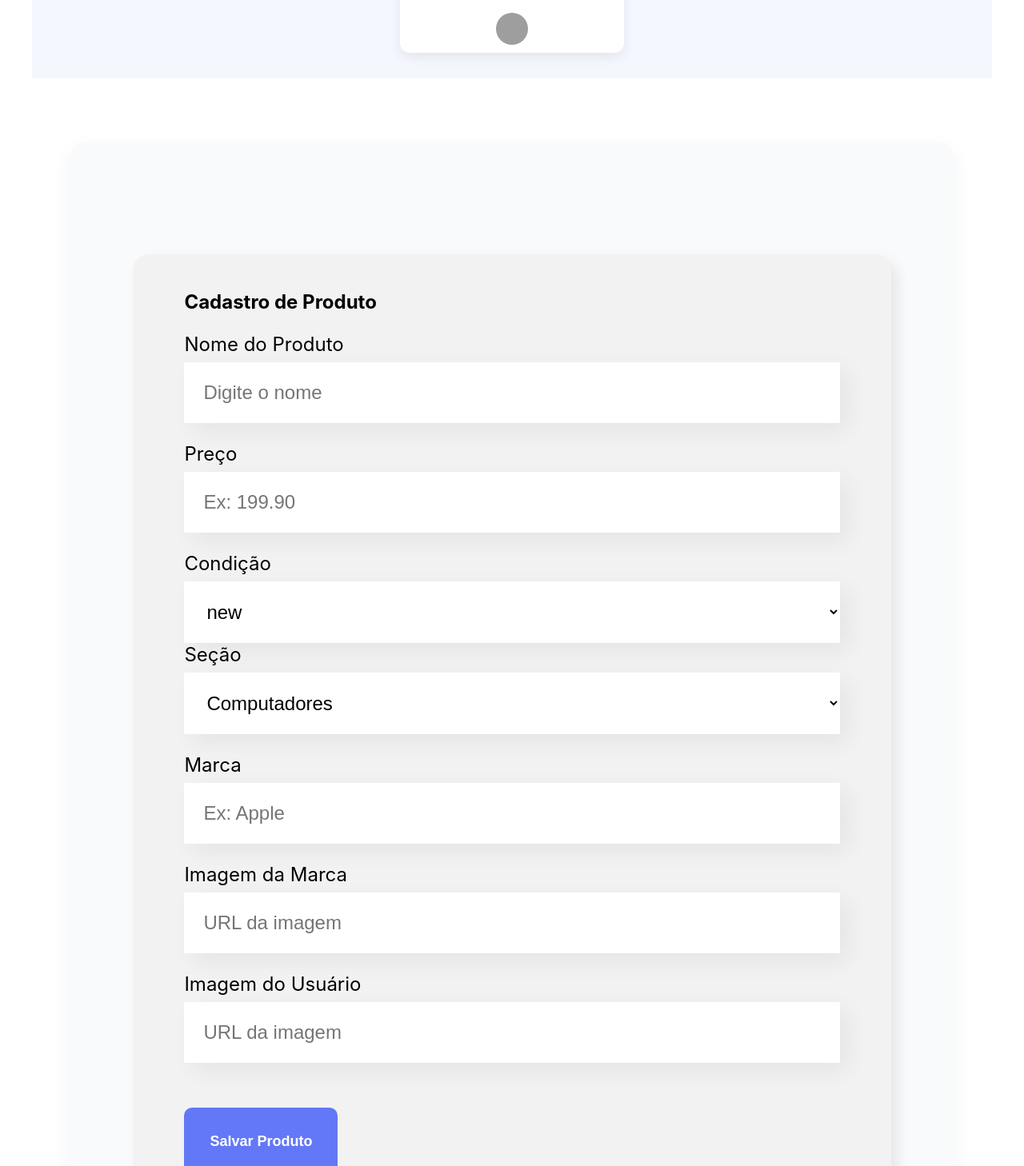
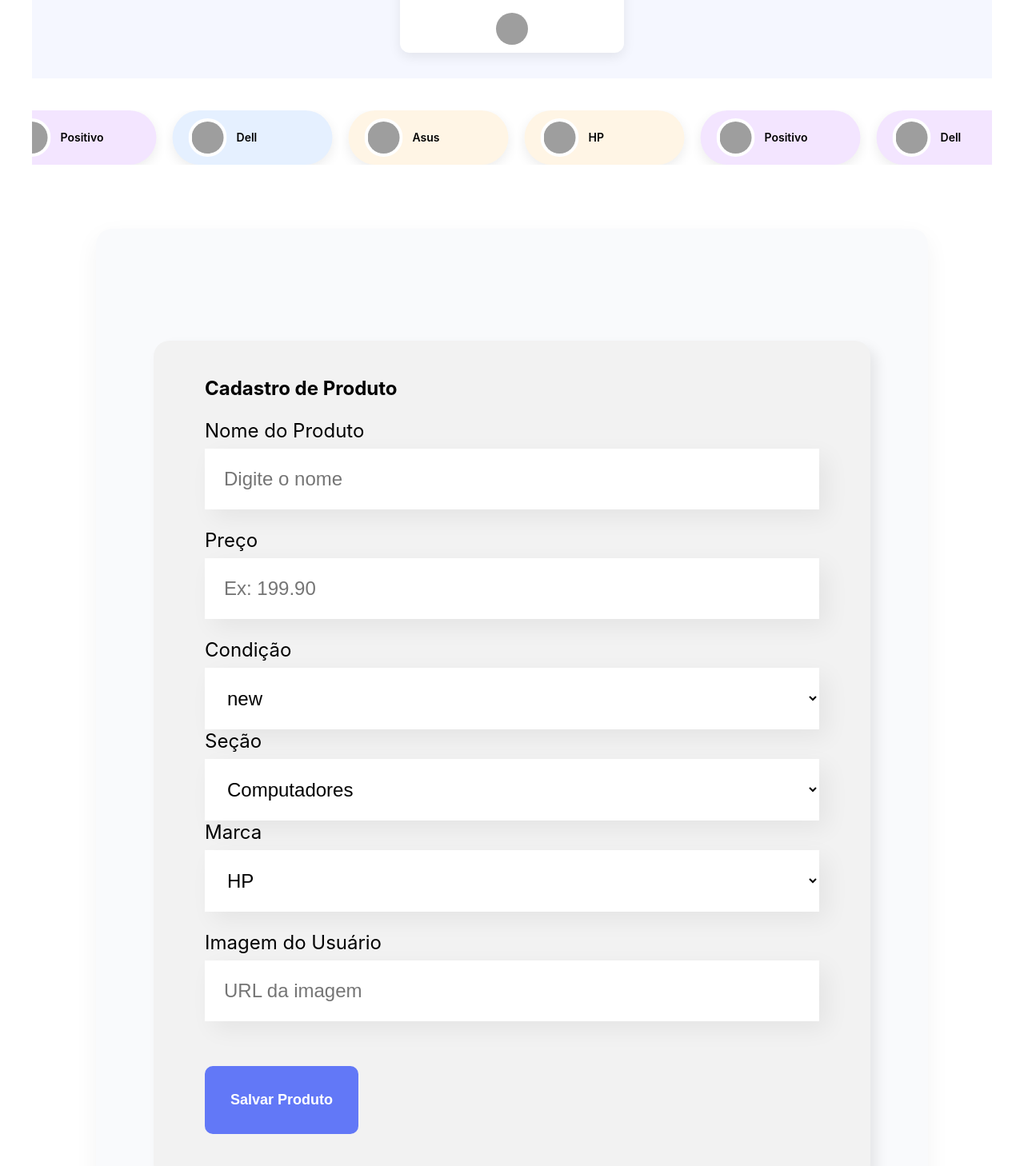
Before and after one commit to Miguel-Silva-Alves/ava-01-prw2, a React (Vite) app: page / in a window 1280 px wide. Shown: the part 1380-2838 px from the top of the page at 80% size. Built offline with nearby package versions, Linux system fonts and the light colour scheme; grey boxes are pictures that could not be loaded.

Commit message:
:sparkles: feat: add brand section

```diff
--- a/src/App.jsx
+++ b/src/App.jsx
@@ -2,6 +2,7 @@ import { useState } from 'react'
 import './App.css'
 import Area from './components/area/area'
 import Banner from './components/banner/banner'
+import BrandSection from './components/brand/brandSection'
 import Forms from './components/forms/forms'
 import HorizontalSections from './components/section/horizontalSections'
 
@@ -37,6 +38,13 @@ function App() {
     { name: 'Impressoras', image: 'https://i.pravatar.cc/100?img=3' },
     { name: 'Games', image: 'https://i.pravatar.cc/100?img=4' },
     { name: 'Gadgets', image: 'https://i.pravatar.cc/100?img=5' },
+  ])
+
+  const [brands, setBrands] = useState([
+    { name: 'HP', image: 'https://dxc.scene7.com/is/image/dxc/hp_1050x1050?qlt=90&wid=768&ts=1749506259261&$square_desktop$&dpr=off' },
+    { name: 'Positivo', image: 'https://oempregodossonhos.com.br/wp-content/uploads/2024/07/POSITIVOn-1.png' },
+    { name: 'Dell', image: 'https://encrypted-tbn0.gstatic.com/images?q=tbn:ANd9GcQqMJLxQwJ2yj3S0NbQkph0pKK26NLO5dchJg&s' },
+    { name: 'Asus', image: 'https://assets.cuponomia.com.br/img/stores/original/asus-637708415447543628.png' },
   ])
 
   const [showModal, setShowModal] = useState(false)
@@ -85,15 +93,20 @@ function App() {
             )}
           />
         ))}
-      </div>
+
+        <BrandSection brands={brands} />
 
         <div className="form-section">
           <Forms
             onAddProduct={handleAddProduct}
             sections={sections}
+            brands={brands}
             itens={sections.map(s => s.name)} // dropdown com as sections
           />
         </div>
+      </div>
+
+
 
       {/* MODAL */}
       {showModal && (
--- /dev/null
+++ b/src/components/brand/brandSection.css
@@ -0,0 +1,52 @@
+.brand-carousel {
+  overflow: hidden;
+  width: 100%;
+  margin: 40px 0;
+}
+
+.brand-track {
+  display: flex;
+  gap: 20px;
+  width: max-content;
+  animation: scroll 20s linear infinite;
+}
+
+.brand-card {
+  display: flex;
+  align-items: center;
+  gap: 12px;
+  padding: 10px 20px;
+  border-radius: 999px;
+  min-width: 160px;
+  box-shadow: 0 5px 15px rgba(0,0,0,0.08);
+  white-space: nowrap;
+  transition: transform 0.2s;
+}
+
+.brand-card:hover {
+  transform: scale(1.05);
+}
+
+.brand-logo {
+  width: 40px;
+  height: 40px;
+  border-radius: 50%; /* 🔥 deixa redondo */
+  object-fit: cover;
+  background: white;
+  padding: 4px;
+}
+
+.brand-name {
+  font-weight: 600;
+  font-size: 14px;
+}
+
+/* animação infinita */
+@keyframes scroll {
+  0% {
+    transform: translateX(0);
+  }
+  100% {
+    transform: translateX(-50%);
+  }
+}
--- /dev/null
+++ b/src/components/brand/brandSection.jsx
@@ -0,0 +1,40 @@
+import './brandSection.css'
+
+const getRandomColor = () => {
+  const colors = [
+    '#FFE5E5',
+    '#E5F0FF',
+    '#E5FFF1',
+    '#FFF5E5',
+    '#F3E5FF'
+  ]
+  return colors[Math.floor(Math.random() * colors.length)]
+}
+
+const BrandSection = ({ brands = [] }) => {
+  return (
+    <div className="brand-carousel">
+      <div className="brand-track">
+        {[...brands, ...brands].map((brand, index) => (
+          <div
+            className="brand-card"
+            key={index}
+            style={{ backgroundColor: getRandomColor() }}
+          >
+            <img
+              className="brand-logo"
+              src={brand.image}
+              alt={brand.name}
+            />
+
+            <span className="brand-name">
+              {brand.name}
+            </span>
+          </div>
+        ))}
+      </div>
+    </div>
+  )
+}
+
+export default BrandSection
--- a/src/components/forms/forms.jsx
+++ b/src/components/forms/forms.jsx
@@ -12,15 +12,19 @@ const Forms = (props) => {
     const [condition, setCondition] = useState('')
     const [sectionName, setSectionName] = useState('')
     const [brandName, setBrandName] = useState('')
-    const [brandImage, setBrandImage] = useState('')
     const [userImage, setUserImage] = useState('')
 
     const toSave = (evento) => {
         evento.preventDefault()
 
-        // 🔥 busca a section completa pelo nome
+        // section selecionada
         const selectedSection = props.sections.find(
             (s) => s.name === sectionName
+        )
+
+        // brand selecionada
+        const selectedBrand = props.brands.find(
+            (b) => b.name === brandName
         )
 
         props.onAddProduct({
@@ -30,7 +34,7 @@ const Forms = (props) => {
             sectionName,
             sectionImage: selectedSection?.image || '',
             brandName,
-            brandImage,
+            brandImage: selectedBrand?.image || '',
             userImage
         })
 
@@ -40,7 +44,6 @@ const Forms = (props) => {
         setCondition('')
         setSectionName('')
         setBrandName('')
-        setBrandImage('')
         setUserImage('')
     }
 
@@ -70,7 +73,6 @@ const Forms = (props) => {
                     toChange={setCondition}
                 />
 
-                {/* 🔥 agora escolhe a seção existente */}
                 <DropDown
                     label="Seção"
                     itens={props.itens}
@@ -78,18 +80,12 @@ const Forms = (props) => {
                     toChange={setSectionName}
                 />
 
-                <FieldText
+                {/* 🔥 NOVO: dropdown de marca */}
+                <DropDown
                     label="Marca"
-                    placeholder="Ex: Apple"
+                    itens={props.brands.map(b => b.name)}
                     value={brandName}
-                    onChange={setBrandName}
-                />
-
-                <FieldText
-                    label="Imagem da Marca"
-                    placeholder="URL da imagem"
-                    value={brandImage}
-                    onChange={setBrandImage}
+                    toChange={setBrandName}
                 />
 
                 <FieldText
```
Lines whose indentation alone changed are shown as unchanged.
